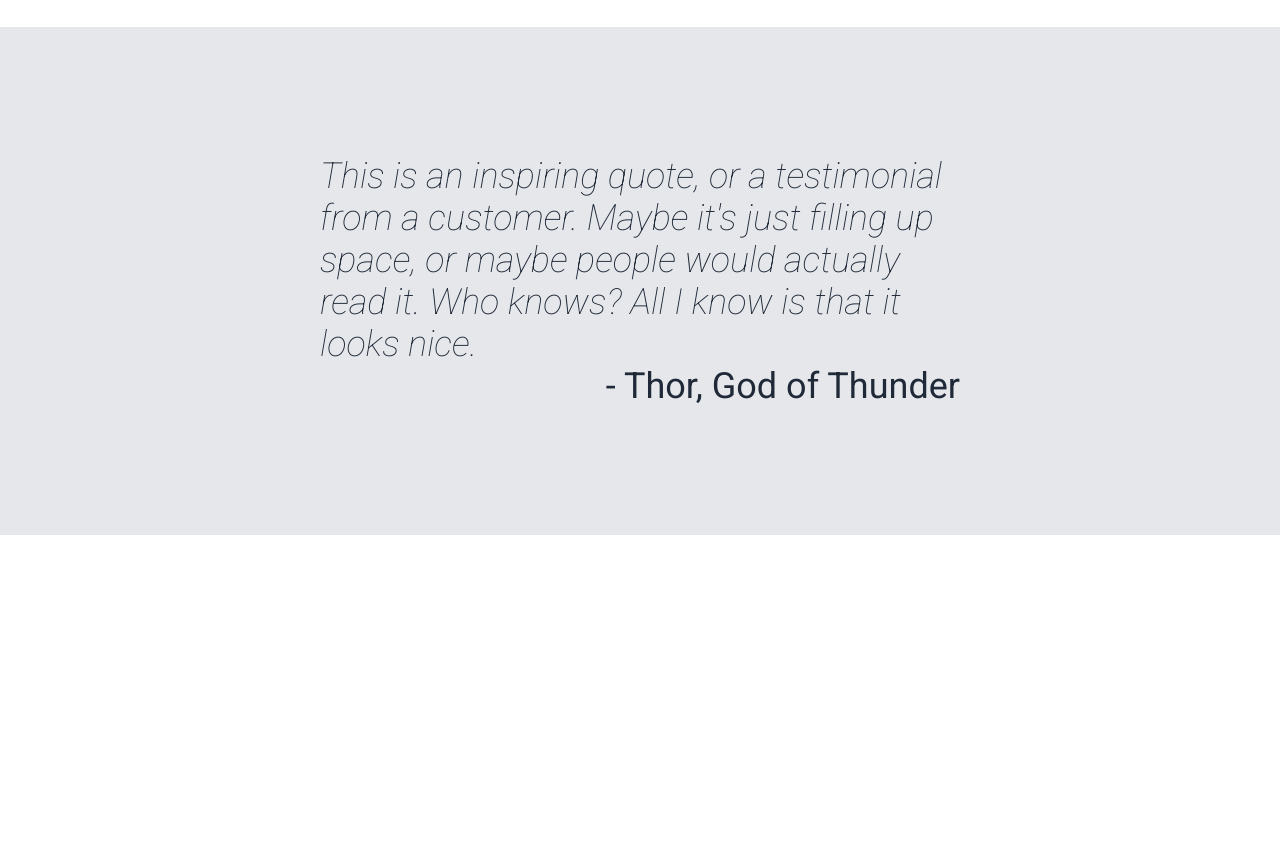
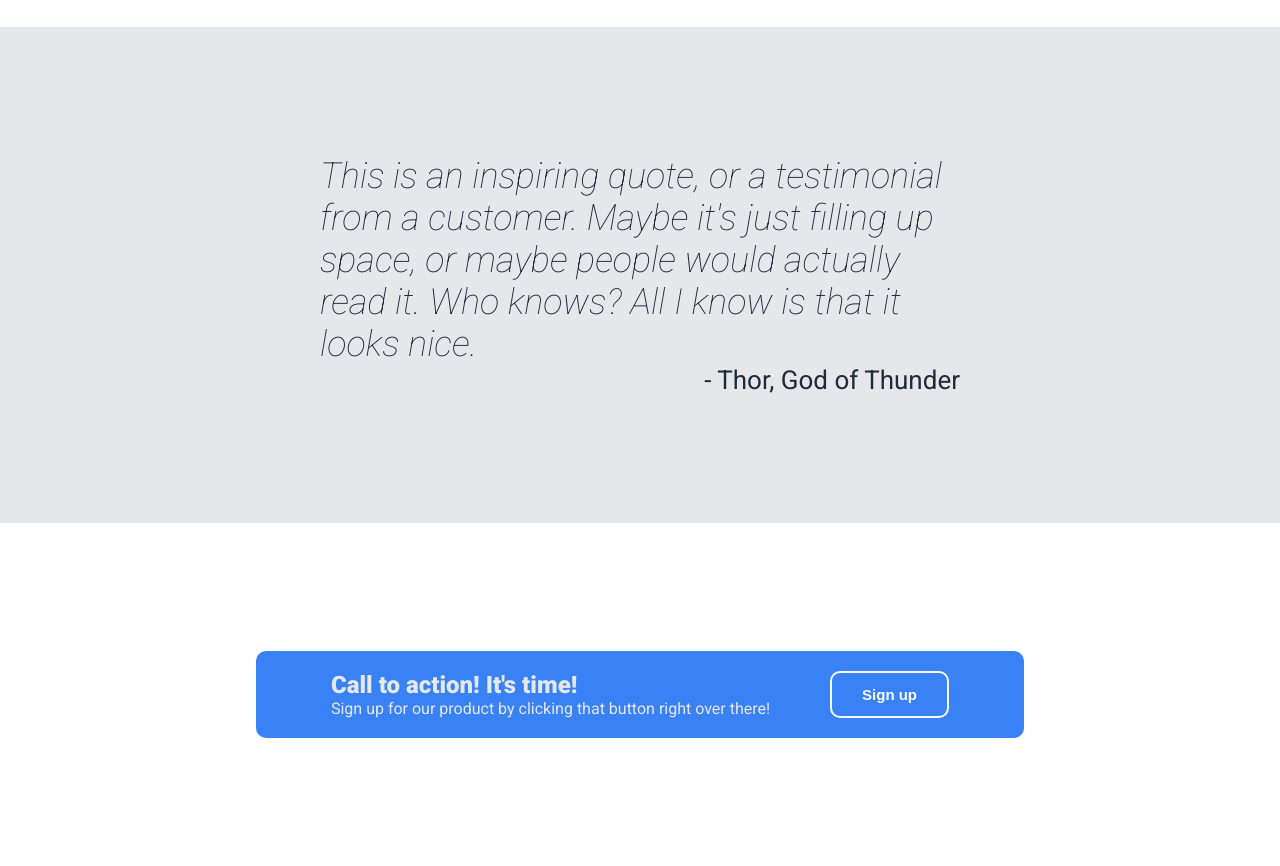
Before and after one commit to Torelli/odin-landing-page, a plain HTML site: page index.html in a window 1280 px wide. Shown: the part 825-1691 px from the top of the page. Before the commit the page ends 1360 px from the top, so only its background shows below. Drawn offline with Linux system fonts and the light colour scheme.

Commit message:
Finished 'Call to action' section

```diff
--- a/index.html
+++ b/index.html
@@ -65,6 +65,15 @@
             <span class="quotation">This is an inspiring quote, or a testimonial from a customer. Maybe it's just filling up space, or maybe people would actually read it. Who knows? All I know is that it looks nice.</span>
             <p class="author">Thor, God of Thunder</span>
         </section>
+        <section class="action">
+            <div class="action-container">
+                <div class="text">
+                    <h2>Call to action! It's time!</h2>
+                    <p>Sign up for our product by clicking that button right over there!</p>
+                </div>
+                <button>Sign up</button>
+            </div>
+        </section>
     </main>
 </body>
 </html>
--- a/style.css
+++ b/style.css
@@ -88,7 +88,7 @@ button {
     color: var(--primary-text);
     padding: 8px 30px;
     font-size: 15px;
-    border-radius: 5px;
+    border-radius: 10px;
     border: 1px solid var(--alternative-text);
     font-weight: bold;
     cursor: pointer;
@@ -155,4 +155,25 @@ button {
 
 .author {
     text-align: right;
+    font-size: 26px;
 }
+
+.action {
+    padding: 10% 20%;
+}
+
+.action-container {
+    background-color: var(--secondary-background);
+    color: var(--secondary-text);
+    padding: 20px 50px;
+    display: flex;
+    justify-content: space-around;
+    border-radius: 10px;
+    flex-wrap: wrap;
+    gap: 10px;
+}
+
+.action-container button {
+    border: 2px solid var(--primary-text);
+    flex-grow: 0;
+}
```
